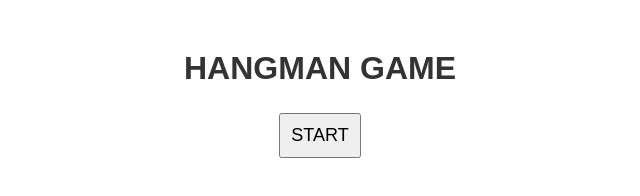
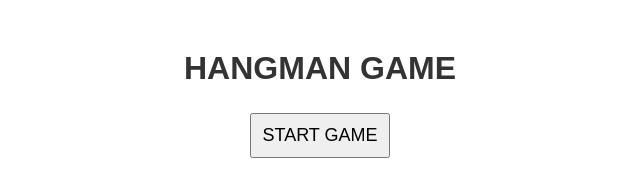
Before and after one commit to 06atisha/hangman, a plain HTML site: page index.html in a window 1280 px wide. Shown: the whole page, without its empty margins (320-960 px from the left). Drawn offline with Linux system fonts and the light colour scheme.

Commit message:
button text change

```diff
--- a/index.html
+++ b/index.html
@@ -18,7 +18,7 @@
         <div id="description"></div>
         <div id="userinput"></div>
     </div>
-    <button id="startButton" onclick="game()">START</button>
+    <button id="startButton" onclick="game()">START GAME</button>
     <button id="resetButton" onclick="resetGame()" style="display: none;">RESET</button>
     <script src="code.js">
     </script>
```
